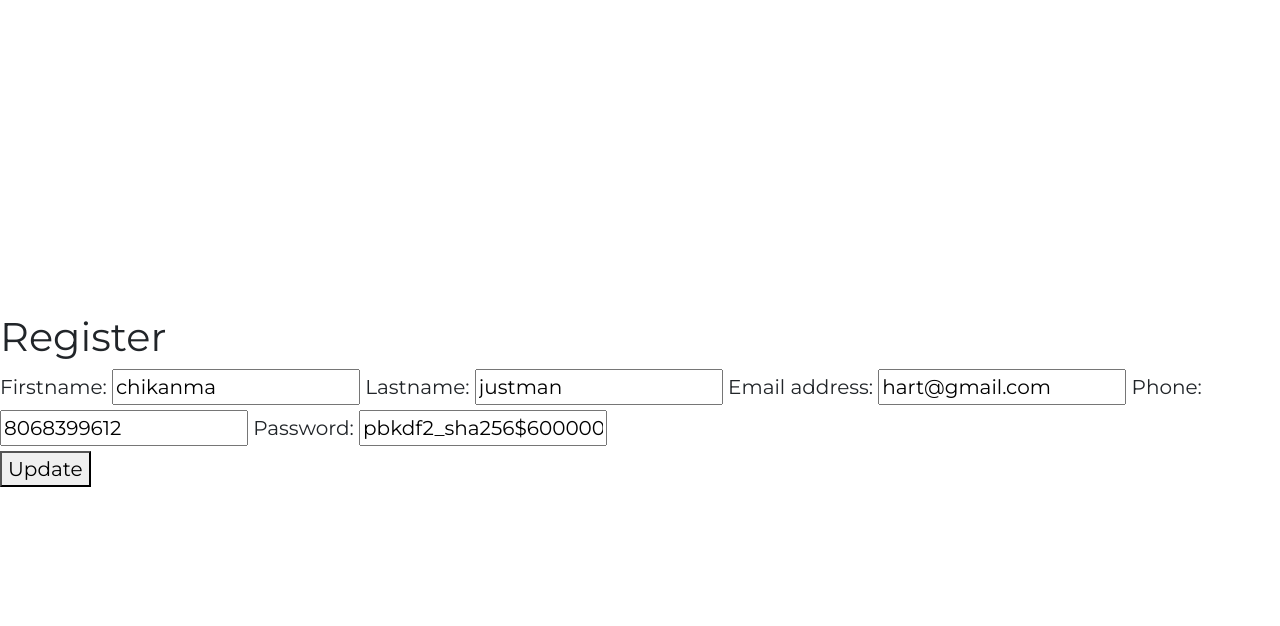
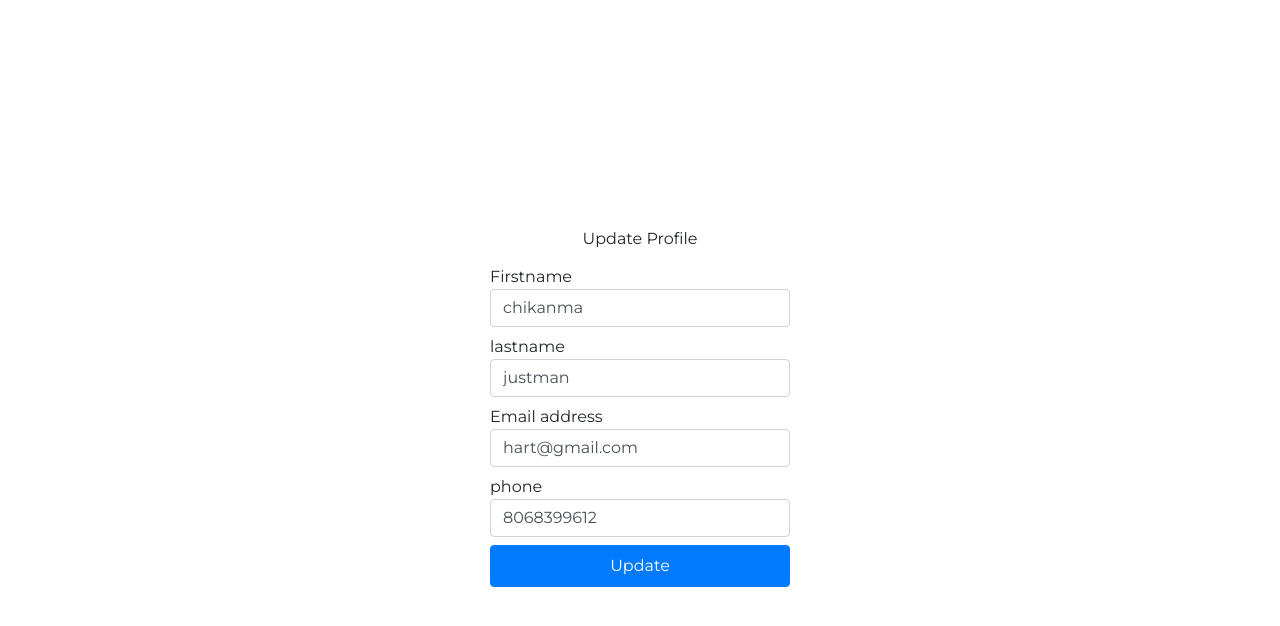
Before and after one commit to Hart102/django-authentication-system, a Django app: page /update_profile/1/ in a window 1280 px wide. Shown: the top 626 px of the page. Run offline with Django 4.2, Linux system fonts and the light colour scheme; a user stored in the database is signed in; data comes from the database, SQL or seed files in the repository; both versions use the stored data as it was after the commit; some libraries are stand-ins or nearby versions.

Commit message:
worked on user update profile endpoint

```diff
--- a/base/forms.py
+++ /dev/null
@@ -1,8 +0,0 @@
-from django.forms import ModelForm
-from .models import CustomUser
-
-class RegistrationForm (ModelForm):
-    class Meta:
-        model = CustomUser
-        fields = "__all__"
-        exclude = ["is_admin", "last_login"]
--- a/base/templates/base/login_register.html
+++ b/base/templates/base/login_register.html
@@ -1,32 +1,33 @@
 {% extends "main.html" %}
-
 {% block content %}
-
-
+  <style>
+    .form-signin{
+      width: 300px;
+      max-width: 100%;
+      margin: auto;
+    }
+  </style>
 
  {% if page == "login" %}
-<div class="lg-w-50 lg-p-5">
 
-  <!-- User Login Form -->
-  <div class="form-signin lg-w-50 m-auto">
+  <!--====== User Login Form ======-->
+  <div class="form-signin">
     <p class="text-danger text-center">{{message}}</p>
-
-    <form action="" method="POST" class="lead1">
+    <form action="" method="POST">
       {% csrf_token %}
       <h1 class="h6 mb-3 text-center fw-bold">Sign In</h1>
-
       <div class="mb-2">
-        <label for="floatingInput"class="form-label my-0">Email address</label>
-        <input type="email" name="email" class="form-control" id="floatingInput" >
+        <label class="form-label my-0">Email address</label>
+        <input type="email" name="email" class="form-control" >
       </div>
-
       <div>
-        <label for="floatingPassword" class="form-label my-0">Password</label>
-        <input type="password" name="password" class="form-control" id="floatingPassword" >
+        <label class="form-label my-0">Password</label>
+        <input type="password" name="password" class="form-control" >
       </div>
-
       <div class="form-check text-start my-3">
-        <small class="d-flex">Don't have an account? &nbsp; <a href="{% url 'register' %}" class="text-primary">Register</a></small>
+        <small class="d-flex">Don't have an account? &nbsp;
+          <a href="{% url 'register' %}" class="text-primary">Register</a>
+        </small>
       </div>
       <button class="btn btn-primary w-100 py-2" type="submit">Login</button>
     </form>
@@ -34,33 +35,47 @@
 
   {% else %}
 
-  <!-- User Registration Form -->
+  <!--====== User Registration Form ======-->
+  <div class="form-signin">
+    <p class="text-danger text-center">{{message}}</p>
 
-  <div class="register">
-    <h1>Register</h1>
+    {% if not request.user.is_authenticated %}
+      <h1 class="h6 mb-3 text-center fw-bold">Register</h1>
+    {% else %}
+      <h1 class="h6 mb-3 text-center fw-bold">Update Profile</h1>
+    {% endif %}
 
-    {{message}}
-
-    <form action="" method="POST" class="lead">
+    <form action="" method="POST">
       {% csrf_token %}
 
-        <div>
-
-          {{form}}
+        <div class="mb-2">
+          <label class="form-label my-0">Firstname</label>
+          <input type="text" name="firstname" class="form-control" value="{{user.firstname}}" >
+        </div>
+        <div class="mb-2">
+          <label class="form-label my-0">lastname</label>
+          <input type="text" name="lastname" class="form-control" value="{{user.lastname}}"  >
+        </div>
+        <div class="mb-2">
+          <label class="form-label my-0">Email address</label>
+          <input type="email" name="email" class="form-control" value="{{user.email}}"  >
+        </div>
+        <div class="mb-2">
+          <label class="form-label my-0">phone</label>
+          <input type="number" name="phone" class="form-control" value="{{user.phone}}"  >
         </div>
 
-      {% if not request.user.is_authenticated %}
-        <p>Already have an account? <a href="{% url 'login' %}">Login</a></p>
-        <button>Register</button>
-
+        {% if not request.user.is_authenticated %}
+          <div class="mb-2">
+            <label class="form-label my-0">Password</label>
+            <input type="password" name="password" class="form-control" >
+          </div>
+          <p>Already have an account? <a href="{% url 'login' %}">Login</a></p>
+          <button class="btn btn-primary w-100 py-2" type="submit">Register</button>
         {%else%}
-
-        <button>Update</button>
-
-      {% endif %}
+          <button class="btn btn-primary w-100 py-2" type="submit">Update</button>
+        {% endif %}
     </form>
   </div>
-</div>
-
 
 {% endif %} {% endblock%}
--- a/base/templates/base/user_profile.html
+++ b/base/templates/base/user_profile.html
@@ -17,7 +17,7 @@
     margin: 0.8em auto;
   }
 </style>
-<div class="profile text-center bg-danger1">
+<div class="profile text-center">
 
   <div class="mb-4">
     <a href="{% url 'update_profile' pk=user.id %}"
--- a/base/views.py
+++ b/base/views.py
@@ -1,5 +1,4 @@
 from django.shortcuts import render, redirect
-from .forms import RegistrationForm
 from django.contrib.auth import authenticate, login, logout
 from .models import CustomUser
 from django.http import HttpResponse
@@ -8,13 +7,11 @@ from django.http import HttpResponse
 
 #==========User Registration Endpoint==========
 def user_registration (request):
+    message = ""
 
-    users = CustomUser.objects.all()
     if request.user.is_authenticated:
         return redirect("profile", pk = request.user.id)
 
-    message = ""
-    form = RegistrationForm()
 
     if request.method == "POST":
         email = request.POST.get("email")
@@ -24,15 +21,25 @@ def user_registration (request):
             message = "Email already exist. Please use a new email"
 
         except CustomUser.DoesNotExist:
+          firstname = request.POST.get("firstname")
+          lastname = request.POST.get("lastname")
+          email = request.POST.get("email")
+          phone = request.POST.get("phone")
+          password = request.POST.get("password")
+
+          if not firstname or not lastname or not email or not phone or not password:
+            message = "No input field is allowed to be empty"
+
+          else:
             # ===========Create user===========
             user = CustomUser(
-                firstname = request.POST.get("firstname"),
-                lastname = request.POST.get("lastname"),
-                email = request.POST.get("email"),
-                phone = request.POST.get("phone"),
+                firstname = firstname,
+                lastname = lastname,
+                email = email,
+                phone = phone,
             )
+            user.set_password(password)
 
-            user.set_password(request.POST.get("password"))
             user.save()
             login(request, user)
             return redirect("profile", pk = request.user.id)
@@ -40,7 +47,7 @@ def user_registration (request):
         except IntegrityError as e:
             message = "Something went wrong please try again"
 
-    context = {"form": form, "message": message, "users": users}
+    context = {"message": message}
     return render(request, "base/login_register.html", context)
 
 
@@ -103,10 +110,6 @@ def user_profile (request, pk):
 #=======User update Profile Endpoint=======
 def user_update_profile (request, pk):
     user = CustomUser.objects.get(id = pk)
-    form = RegistrationForm(instance = user)
-    page = "update"
-
-    print(form)
 
     if not request.user.is_authenticated:
         return HttpResponse("You are not allowed here")
@@ -121,7 +124,7 @@ def user_update_profile (request, pk):
         user.save()
         return redirect("profile", pk = request.user.id)
 
-    context = {"form": form, "user": user, "page": page}
+    context = {"user": user}
     return render(request, "base/login_register.html", context)
 
 
--- a/templates/main.html
+++ b/templates/main.html
@@ -5,7 +5,8 @@
     <meta name="viewport" content="width=device-width, initial-scale=1.0" />
     <title>Django Login System</title>
     <!-- <link href="https://cdn.jsdelivr.net/npm/bootstrap@5.3.2/dist/css/bootstrap.min.css" rel="stylesheet" integrity="sha384-T3c6CoIi6uLrA9TneNEoa7RxnatzjcDSCmG1MXxSR1GAsXEV/Dwwykc2MPK8M2HN" crossorigin="anonymous"> -->
-     <link rel="stylesheet" href="https://stackpath.bootstrapcdn.com/bootstrap/4.4.1/css/bootstrap.min.css" integrity="sha384-Vkoo8x4CGsO3+Hhxv8T/Q5PaXtkKtu6ug5TOeNV6gBiFeWPGFN9MuhOf23Q9Ifjh" crossorigin="anonymous">
+     <link rel="stylesheet" href="https://stackpath.bootstrapcdn.com/bootstrap/4.4.1/css/bootstrap.min.css"
+     integrity="sha384-Vkoo8x4CGsO3+Hhxv8T/Q5PaXtkKtu6ug5TOeNV6gBiFeWPGFN9MuhOf23Q9Ifjh" crossorigin="anonymous">
 
     <link rel="preconnect" href="https://fonts.googleapis.com">
     <link rel="preconnect" href="https://fonts.gstatic.com" crossorigin>
@@ -21,13 +22,12 @@
       align-items: center;
       font-family: 'Montserrat', sans-serif;
     }
-
-
   </style>
   <body >
+    <div class="container d-flex flex-direction-column justify-content-center align-items-center">
+      {% block content %}
 
-    {% block content %}
-
-     {% endblock %}
+       {% endblock %}
+    </div>
   </body>
 </html>
```
Also changed, not shown: db.sqlite3.
